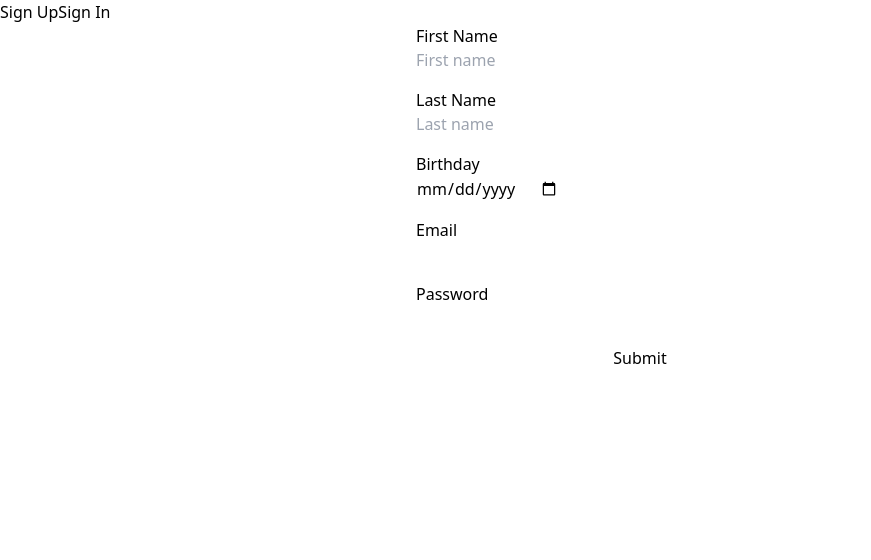
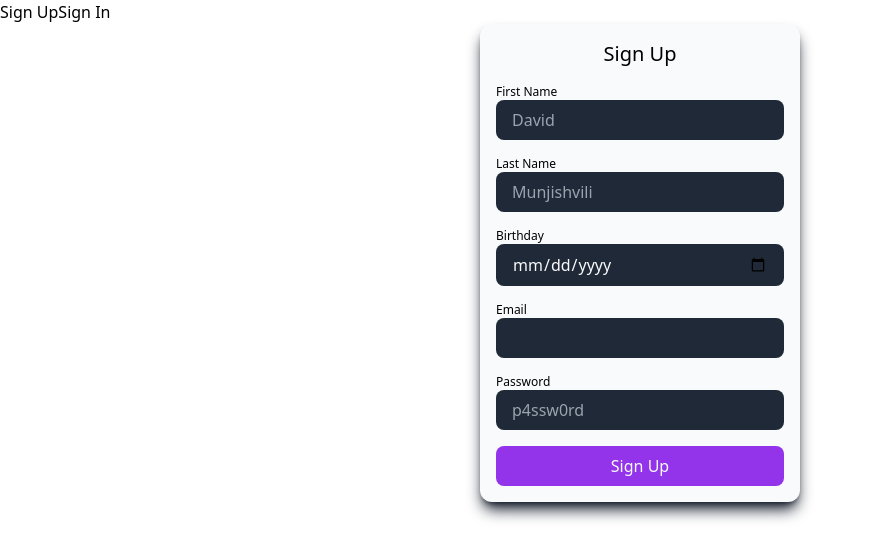
Before and after one commit to Drummer3/newage_task, a Vue app in the folder vue_js/: page /sign-up in a window 1280 px wide. Shown: the top 560 px of the page, without its empty margins (0-871 px from the left). Built offline with nearby package versions, Linux system fonts and the light colour scheme.

Commit message:
signup page done

```diff
--- a/vue_js/src/views/SignUpView.vue
+++ b/vue_js/src/views/SignUpView.vue
@@ -2,6 +2,7 @@
 export default {
   data() {
     return {
+      error: null,
       firstName: "",
       lastName: "",
       birthday: "",
@@ -11,6 +12,7 @@ export default {
   },
   methods: {
     async submitHandler() {
+      this.error = null;
       const response = await fetch("http://localhost:8000/api/auth/sign-up", {
         method: "POST",
         headers: {
@@ -27,7 +29,9 @@ export default {
         }),
       });
       if (!response.ok) {
-        console.error((await response.json()).error);
+        this.error = (await response.json()).error;
+      } else {
+        this.$router.replace("/sign-in");
       }
     },
   },
@@ -37,39 +41,68 @@ export default {
 <template>
   <form
     @submit.prevent="submitHandler"
-    class="flex flex-col max-w-md gap-4 mx-auto"
+    class="bg-gray-50 p-4 rounded-xl flex flex-col gap-4 max-w-xs mx-auto shadow-lg shadow-gray-900 duration-150 hover:shadow-gray-500"
   >
+    <p class="text-center text-xl">Sign Up</p>
+    <div
+      v-if="error"
+      class="p-4 border-2 border-red-500 rounded-lg text-center"
+    >
+      <span class="text-sm font-semibold">{{ error }}</span>
+    </div>
     <label>
-      <p>First Name</p>
+      <p class="text-xs">First Name</p>
       <input
-        :required="false"
+        required
+        class="w-full bg-gray-800 rounded-lg px-4 py-2 duration-100 text-gray-50 focus:outline-none focus:bg-gray-700"
         type="text"
-        placeholder="First name"
+        placeholder="David"
         v-model="firstName"
       />
     </label>
     <label>
-      <p>Last Name</p>
+      <p class="text-xs">Last Name</p>
       <input
-        :required="false"
+        required
+        class="w-full bg-gray-800 rounded-lg px-4 py-2 duration-100 text-gray-50 focus:outline-none focus:bg-gray-700"
         type="text"
-        placeholder="Last name"
+        placeholder="Munjishvili"
         v-model="lastName"
       />
     </label>
     <label>
-      <p>Birthday</p>
-      <input :required="false" type="date" v-model="birthday" />
+      <p class="text-xs">Birthday</p>
+      <input
+        required
+        class="w-full bg-gray-800 rounded-lg px-4 py-2 duration-100 text-gray-50 focus:outline-none focus:bg-gray-700"
+        type="date"
+        v-model="birthday"
+      />
     </label>
     <label>
-      <p>Email</p>
-      <input :required="false" type="email" v-model="email" />
+      <p class="text-xs">Email</p>
+      <input
+        required
+        class="w-full bg-gray-800 rounded-lg px-4 py-2 duration-100 text-gray-50 focus:outline-none focus:bg-gray-700"
+        type="email"
+        v-model="email"
+      />
     </label>
     <label>
-      <p>Password</p>
-      <input :required="false" type="password" v-model="password" />
+      <p class="text-xs">Password</p>
+      <input
+        required
+        class="w-full bg-gray-800 rounded-lg px-4 py-2 duration-100 text-gray-50 focus:outline-none focus:bg-gray-700"
+        type="password"
+        placeholder="p4ssw0rd"
+        v-model="password"
+      />
     </label>
-    <button type="submit">Submit</button>
+    <button
+      class="w-full px-4 py-2 rounded-lg text-gray-50 bg-purple-600 duration-100 hover:bg-purple-500"
+      type="submit"
+    >
+      Sign Up
+    </button>
   </form>
-  <div></div>
 </template>
```
